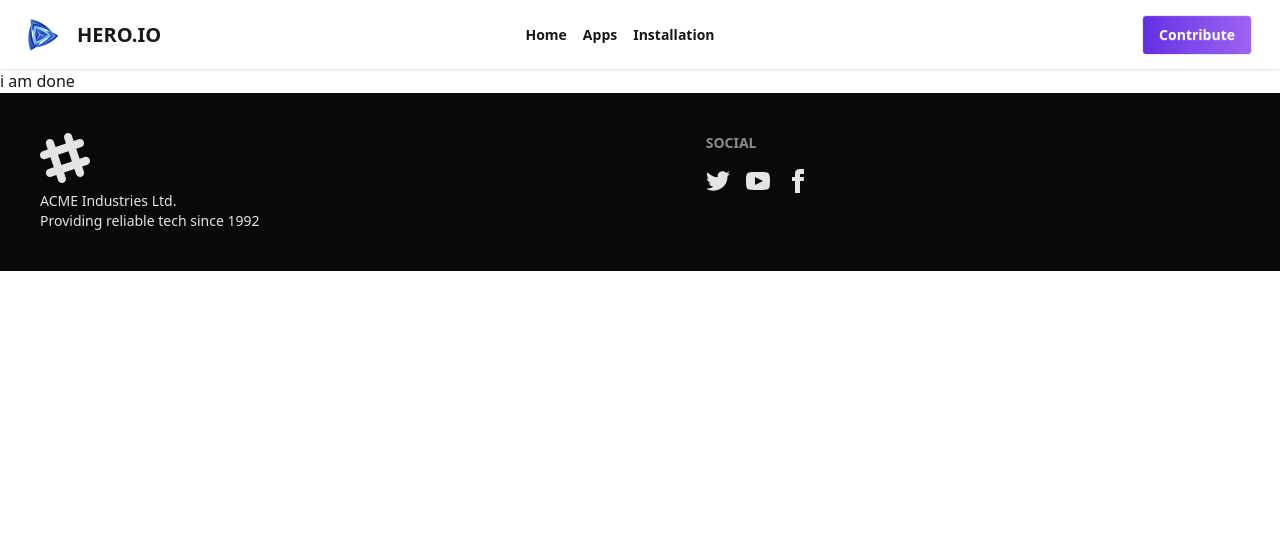
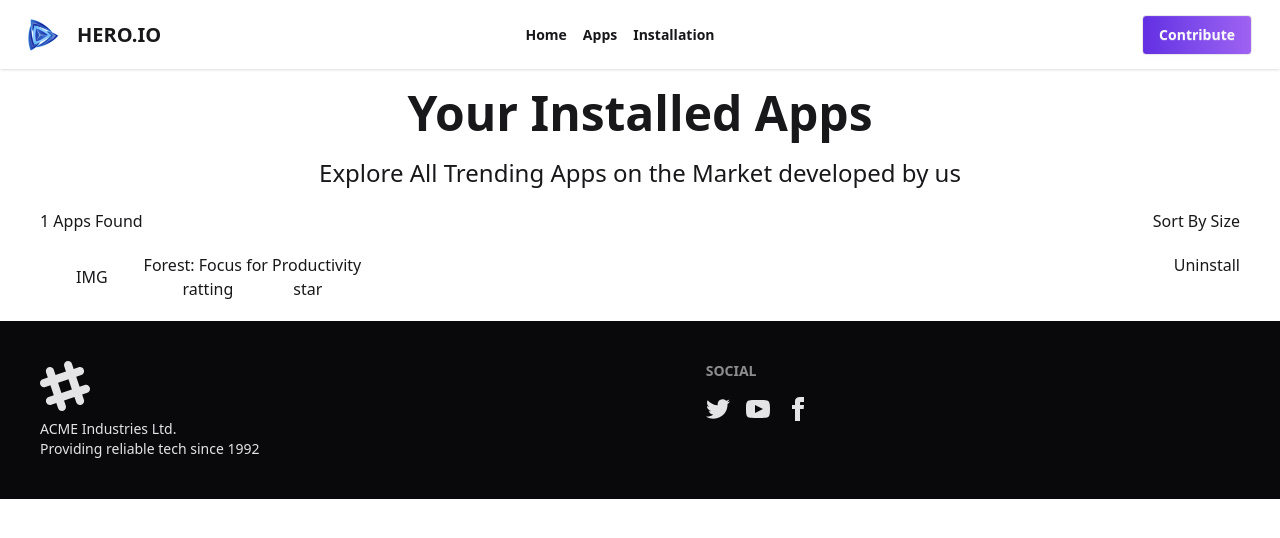
Before and after one commit to hasan700666/Assignment-8, a React (Vite) app in the folder Hero-Apps (vite file)/: page /Installation in a window 1280 px wide. Shown: the top 538 px of the page. Built offline with nearby package versions, Linux system fonts and the light colour scheme.

Commit message:
basic strucuer of lintallation is done

```diff
--- a/Hero-Apps (vite file)/src/compunent/Page/Installation.jsx
+++ b/Hero-Apps (vite file)/src/compunent/Page/Installation.jsx
@@ -1,7 +1,37 @@
 import React from "react";
 
 const Installation = () => {
-  return <div>i am done</div>;
+  return (
+    <div>
+      <div className="text-5xl font-bold text-center my-5">
+        Your Installed Apps
+      </div>
+      <div className="text-2xl text-center my-5">
+        Explore All Trending Apps on the Market developed by us
+      </div>
+      <div>
+        <div className="flex justify-between items-center">
+          <p className="mx-10">1 Apps Found</p>
+          <button className="mx-10">Sort By Size</button>
+        </div>
+        <div className="flex justify-between gap-7 py-5 mx-10">
+          <div className="flex items-center">
+            <div className="mx-9">IMG</div>
+            <div>
+              <div>Forest: Focus for Productivity</div>
+              <div className="flex justify-center items-center gap-15">
+                <div>ratting</div>
+                <div>star</div>
+              </div>
+            </div>
+          </div>
+          <div className="flex justify-end">
+            <div>Uninstall</div>
+          </div>
+        </div>
+      </div>
+    </div>
+  );
 };
 
 export default Installation;
```
